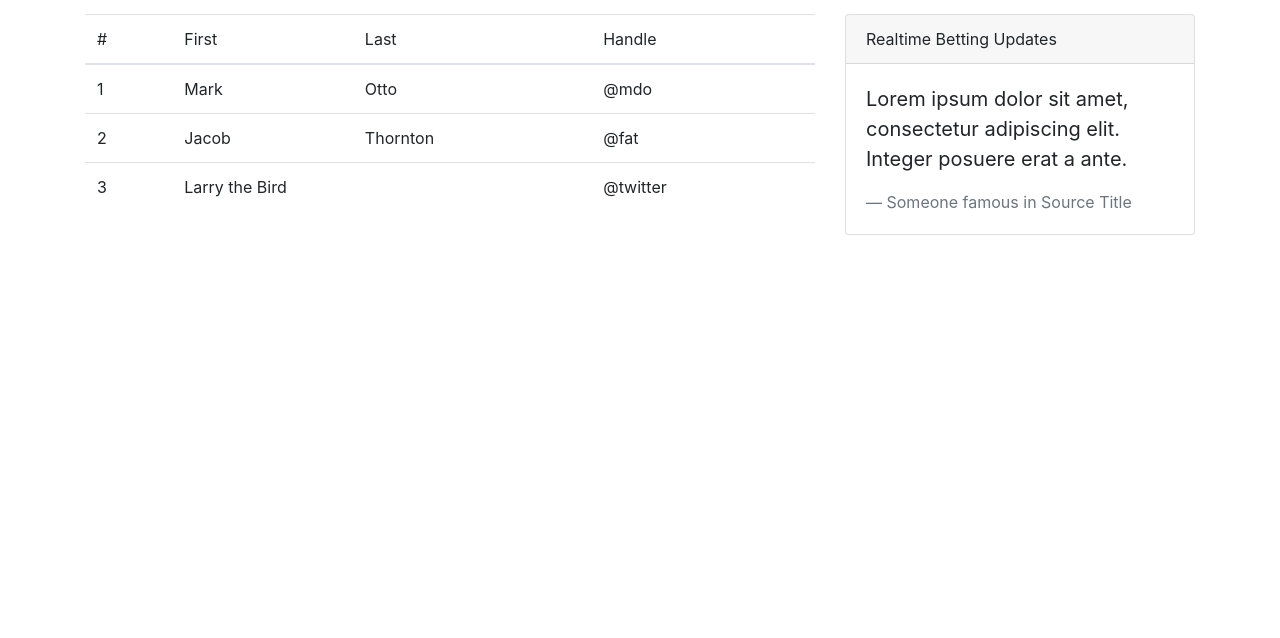
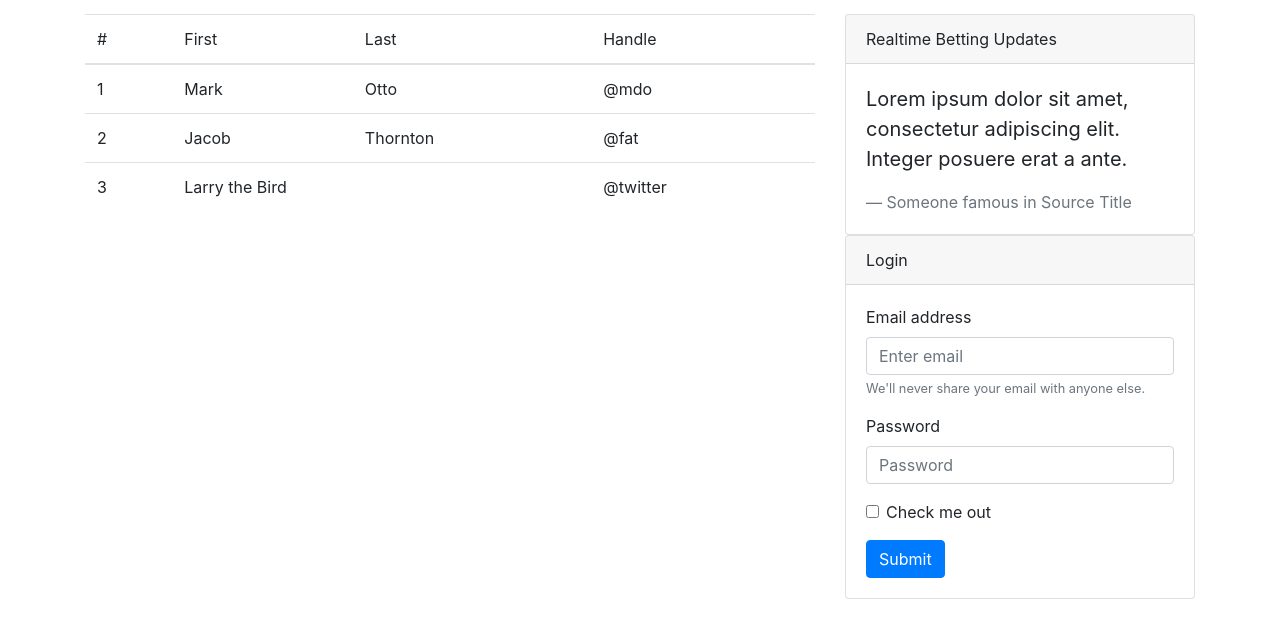
Before and after one commit to mqsmith/slapBet, a plain HTML site: page index.html in a window 1280 px wide. Shown: the part 62-700 px from the top of the page. Drawn offline with nearby package versions, Linux system fonts and the light colour scheme.

Commit message:
Created the log-in form

```diff
--- a/index.html
+++ b/index.html
@@ -105,6 +105,38 @@
             </div>
 
         </div>
+        <div class="row">
+            <div class="col-lg-8"></div>
+            <div class="col-lg-4">
+                <div class="card">
+                <div class="card-header">
+                    Login
+                </div>
+                <div class="card-body">
+                        <form>
+                                <div class="form-group">
+                                    <label for="exampleInputEmail1">Email address</label>
+                                    <input type="email" class="form-control" id="exampleInputEmail1" aria-describedby="emailHelp"
+                                        placeholder="Enter email">
+                                    <small id="emailHelp" class="form-text text-muted">We'll never share your email with anyone
+                                        else.</small>
+                                </div>
+                                <div class="form-group">
+                                    <label for="exampleInputPassword1">Password</label>
+                                    <input type="password" class="form-control" id="exampleInputPassword1" placeholder="Password">
+                                </div>
+                                <div class="form-group form-check">
+                                    <input type="checkbox" class="form-check-input" id="exampleCheck1">
+                                    <label class="form-check-label" for="exampleCheck1">Check me out</label>
+                                </div>
+                                <button type="submit" class="btn btn-primary">Submit</button>
+                            </form>
+                </div>
+
+                </div>
+            </div>
+
+        </div>
 
     </div>
 
```
Also changed, not shown: contact.html (+4 -2 lines).
